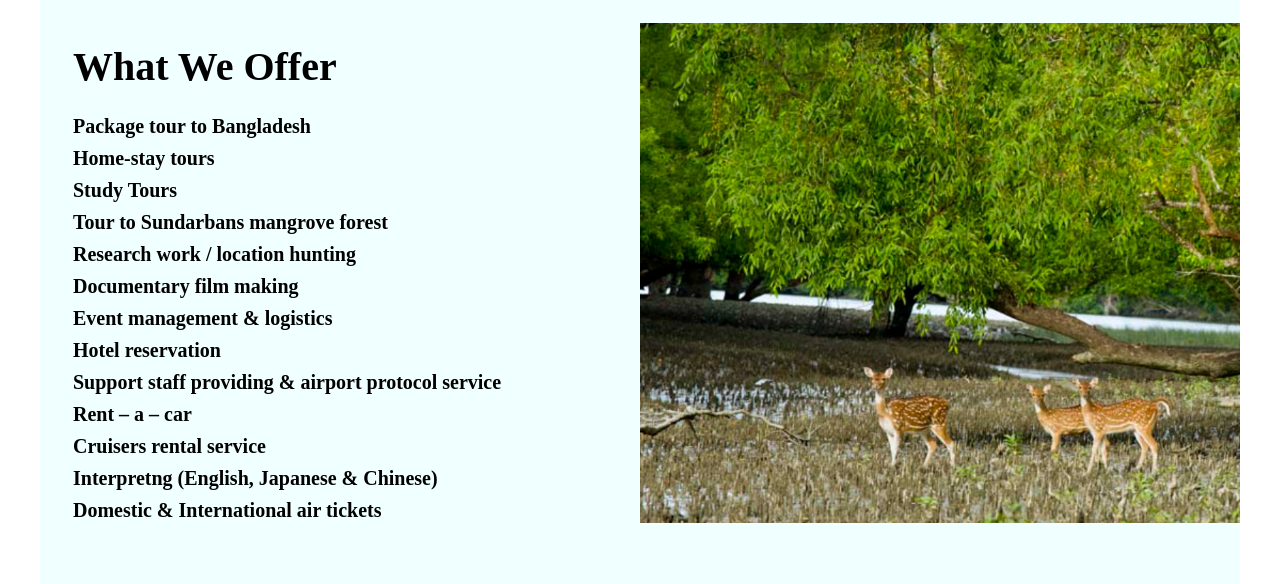
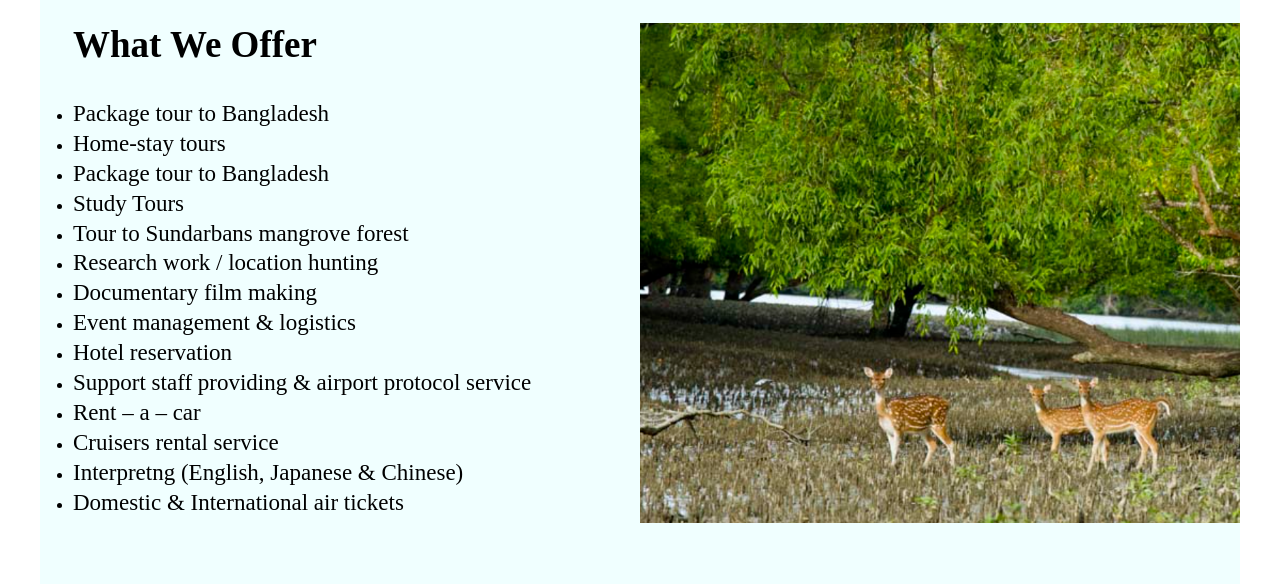
Before and after one commit to devimranbd/travel, a plain HTML site: page about-us.html in a window 1280 px wide. Shown: the part 1820-2404 px from the top of the page. Drawn offline with Linux system fonts and the light colour scheme.

Commit message:
o five commmit

```diff
--- a/about-us.html
+++ b/about-us.html
@@ -101,20 +101,22 @@
         <div class="Offer-box-text">
             <h1>What We Offer</h1>
 
-                <h2>Package tour to Bangladesh</h2>
-               <h2>Home-stay tours</h2>
-               <h2>Study Tours</h2>
-               <h2>Tour to Sundarbans mangrove forest</h2>
-              <h2>Research work / location hunting</h2>
-              <h2>Documentary film making</h2>
-              <h2>Event management & logistics</h2>
-              <h2>Hotel reservation</h2>
-              <h2>Support staff providing & airport protocol service</h2>
-              <h2>Rent – a – car</h2>
-              <h2>Cruisers rental service</h2>
-               <h2>Interpretng (English, Japanese & Chinese)</h2>
-                <h2>Domestic & International air tickets</h2></li>
-
+            <ul>
+                <li><a href="#">Package tour to Bangladesh</a></li>
+                <li><a href="#">Home-stay tours</a></li>
+                <li><a href="#">Package tour to Bangladesh</a></li>
+                <li><a href="#">Study Tours</a></li>
+                <li><a href="#">Tour to Sundarbans mangrove forest</a></li>
+                <li><a href="#">Research work / location hunting</a></li>
+                <li><a href="#">Documentary film making</a></li>
+                <li><a href="#">Event management & logistics</a></li>
+                <li><a href="#">Hotel reservation</a></li>
+                <li><a href="#">Support staff providing & airport protocol service</a></li>
+                <li><a href="#">Rent – a – car</a></li>
+                <li><a href="#">Cruisers rental service</a></li>
+                <li><a href="#">Interpretng (English, Japanese & Chinese)</a></li>
+                <li><a href="#">Domestic & International air tickets</a></li>
+            </ul>
 
 
 
@@ -132,6 +134,14 @@
     <!-- Offer-box end -->
 
 
+    <!-- bangladesh-box start -->
+   <div class="bangladesh-box">
+    <img src="photos/asadsdsB-370x350.jpg" alt="">
+    <img src="photos/Saint-Marteen_MG_5082-370x350.jpg" alt="">
+    <img src="photos/BANGLADESH-M-491-370x350.jpg" alt="">
+
+   </div>
+    <!-- bangladesh-box end -->
 
 
     <!-- fotter start -->
--- a/style.css
+++ b/style.css
@@ -504,11 +504,20 @@ img {
 
 .Offer-box-photo {
     width: 50%;
+}
+.Offer-box-text ul li a {
+    text-decoration: none;
+    color: black;
+    font-size: 23px;
+    line-height: 130%;
 }.Offer-box-text h1 {
-    font-size: 40px;
-    color: black;
-    padding: 20px 0px;
-}.Offer-box-text h2 {
-    font-size: 20px;
-    line-height: 160%;
+    font-size: 37px;
+    margin-bottom: 33px;
+}.bangladesh-box {
+    width: 1200px;
+    margin: auto;
 }
+
+.bangladesh-box img {
+    max-width: 100%;
+}
```
Also changed, not shown: photos/BANGLADESH-M-491-370x350.jpg (added), photos/Saint-Marteen_MG_5082-370x350.jpg (added), photos/asadsdsB-370x350.jpg (added).
